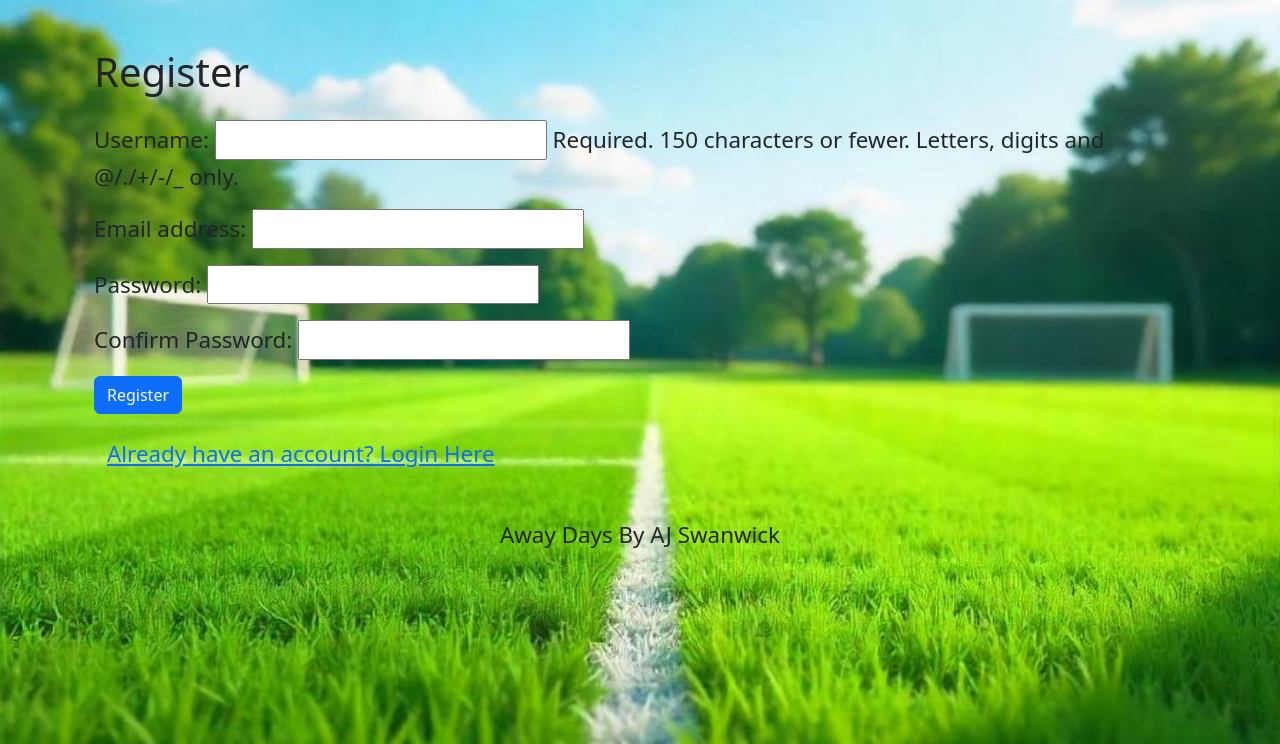
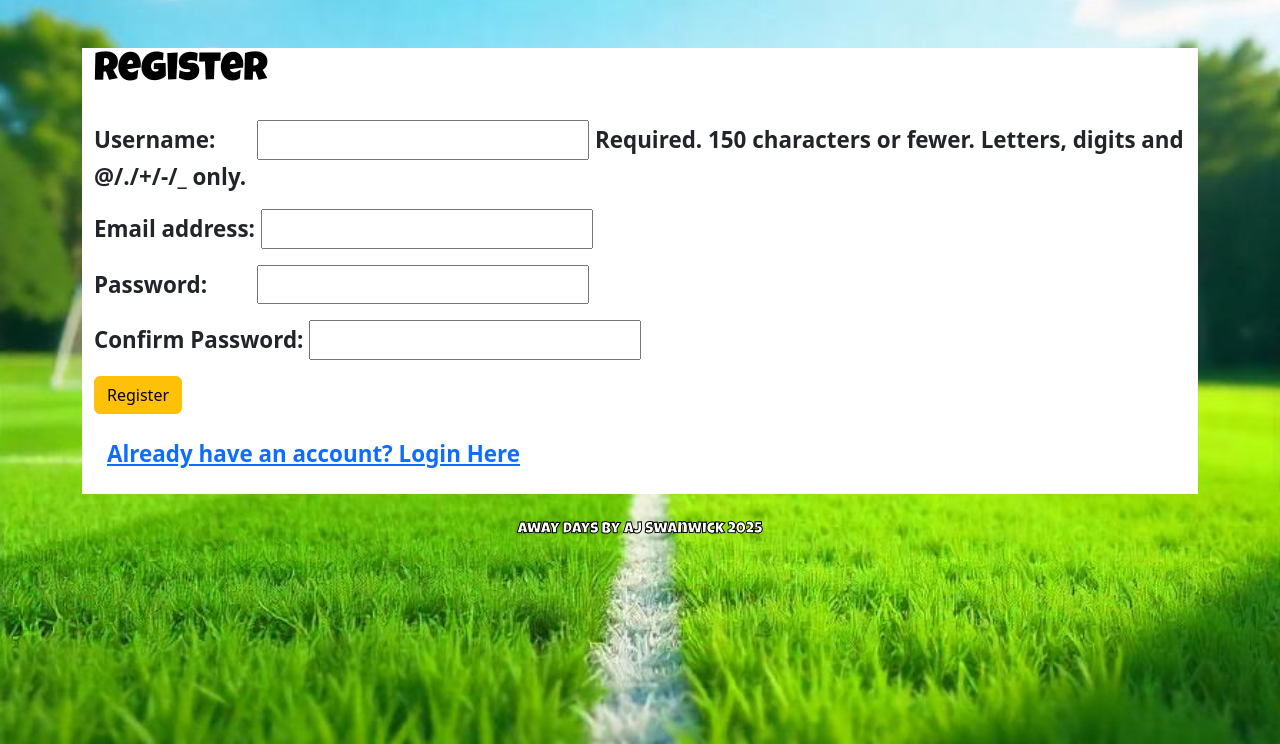
Before and after one commit to ajswanwick/away_days, a Django app: page /register/ in a window 1280 px wide. Shown: the part 56-800 px from the top of the page. Run offline with Django 4.2, Linux system fonts and the light colour scheme.

Commit message:
update style.css for register page update style for review form and update register and review forms

```diff
--- a/review/templates/registration/register.html
+++ b/review/templates/registration/register.html
@@ -1,8 +1,9 @@
 {% extends 'base.html' %}
 
 {% block content %}
-    <div class="container mt-5">
-        <h1 class="mb-4">Register</h1>
+<!--form content-->
+    <div class="register-form container mt-5">
+        <h1 class=" register-header mb-4">Register</h1>
 
         {% if messages %}
             <div class="alert alert-info">
@@ -15,7 +16,7 @@
         <form method="POST">
             {% csrf_token %}
             {{ form.as_p }}  <!-- Display form fields here -->
-            <button type="submit" class="btn btn-primary">Register</button>
+            <button type="submit" class="btn btn-warning">Register</button>
         </form>
         <button class=" login-btn btn btn-link mt-3" data-bs-toggle="modal" data-bs-target="#loginModal">
            <p> Already have an account? Login Here</p>
--- a/review/templates/review/review_form.html
+++ b/review/templates/review/review_form.html
@@ -4,9 +4,9 @@
 
 {% block content %}
 
-
-    <div class="container mt-5">
-        <h1 class="mb-4">Create a New Review</h1>
+  <!--Form Content-->
+    <div class="review-form container mt-5">
+        <h1 class="review-header mb-4">Create a New Review</h1>
         <form method="POST" class="needs-validation" novalidate>
             {% csrf_token %}
             {{ form.as_p }}
--- a/review/views.py
+++ b/review/views.py
@@ -1,6 +1,6 @@
 from django.shortcuts import render, get_object_or_404, redirect
 from django.views.generic import TemplateView
-from django.contrib.auth import authenticate, login,logout
+from django.contrib.auth import authenticate, login, logout
 from .models import Review
 from .forms import ReviewForm
 from django.contrib.auth.decorators import login_required
@@ -12,18 +12,13 @@ from django.contrib.auth.forms import UserCreationForm
 
 
 
+# --------Home View ------------
+class HomePage(TemplateView):
+  template_name = 'home.html'
 
-class HomePage(TemplateView):
-    """
-    Displays home page"
-    """
-    template_name = 'home.html'
 
-# Create your views here.
+# ---------Login view --------------
 def login_view(request):
-    """
-    Custom login view
-    """
     if request.method == 'POST':
         username = request.POST.get('username')
         password = request.POST.get('password')
@@ -37,6 +32,7 @@ def login_view(request):
     return render(request, 'registration/login.html')
 
 
+# -------------Register View ---------------
 def register(request):
     if request.method == 'POST':
         form = UserRegistrationForm(request.POST)
@@ -52,12 +48,16 @@ def register(request):
 
     return render(request, 'registration/register.html', {'form': form})
 
+
+# -------------List View ------------------
 def review_list(request):
     reviews = Review.objects.all()  # Fetch all reviews
     context = {'reviews': reviews}
     return render(request, 'review/review_list.html', context)
 
 
+
+#---------Create a Review ---------------
 @login_required(login_url='login')
 def review_create(request):
     if request.method == 'POST':
@@ -74,6 +74,7 @@ def review_create(request):
     return render(request, 'review/review_form.html', {'form': form})
 
 
+# -----------Update a Review-----------
 @login_required(login_url='login')  # Redirect to login if not authenticated
 def review_update(request, pk):
     review = get_object_or_404(Review, pk=pk)
@@ -90,6 +91,8 @@ def review_update(request, pk):
         form = ReviewForm(instance=review)
     return render(request, 'review/review_form.html', {'form': form})
 
+
+# ---------- Delete Review --------------
 @login_required(login_url='login')  # Redirect to login if not authenticated
 def review_delete(request, pk):
     review = get_object_or_404(Review, pk=pk)
--- a/static/css/style.css
+++ b/static/css/style.css
@@ -1,7 +1,11 @@
+/*fonts-----------------------------------*/
+
 @import url('https://fonts.googleapis.com/css2?family=Sriracha&display=swap');
 @import url('https://fonts.googleapis.com/css2?family=Luckiest+Guy&display=swap');
 @import url('https://fonts.googleapis.com/css2?family=Luckiest+Guy&family=Roboto:ital,wght@0,100..900;1,100..900&display=swap');
 
+
+/* general styles------------------------*/
 body {
 background-image: url('/static/media/images/pitch.jpeg');
 background-repeat: repeat;
@@ -14,13 +18,7 @@ width: 100%;
 
 }
 
-
-
-
-  p{
-    font-size: 1.4rem;
-
-  }
+/*forms---------------------------*/
 
 .review_btn{
   background-color: #fff;
@@ -49,7 +47,9 @@ width: 100%;
 }
 
 #id_comments.form-control{
-  width: 100%
+  width: 100%;
+
+
 }
 
 #id_username.form-control{
@@ -57,10 +57,29 @@ width: 100%;
 }
 
 #id_password.form-control{
-  width: 100%
+  width: 100%;
+
 
 }
 
+input#id_username.form-control{
+  margin-left:0px;
+}
+
+input#id_password.form-control{
+  margin-left:0px;
+}
+
+
+input#id_username{
+  margin-left: 36px;
+}
+
+input#id_password{
+  margin-left: 44px;
+}
+
+/*Base & Home Page HTML----------------*/
 .hero{
   max-height: 100vh;
  }
@@ -78,15 +97,15 @@ width: 100%;
   font-size: 80px;
   font-family:'Luckiest Guy', sans-serif;
   color: #fff;
-  -webkit-text-stroke: 3px black;;
+  -webkit-text-stroke: 2px black;;
   text-align: center;
 
 }
-
+/* review page------------------------*/
 .review-list{
   font-family:'Luckiest Guy', sans-serif;
   color: #fff;
-  -webkit-text-stroke: 3px black;;
+  -webkit-text-stroke: 2px black;;
 
 }
 
@@ -98,6 +117,8 @@ width: 100%;
   justify-self: flex-end;
   background-color: #fff;
 
+
+
 }
 
 ul{
@@ -108,11 +129,56 @@ ul{
 
 }
 
+/*review cards-------------------*/
 .card{
   border-radius: 15px;
+  color: black;
 
+ }
+
+ .card-body{
+  text-align: center;
+
+ }
+
+.card-title{
+font-family: 'Luckiest Guy', sans-serif;
+}
+
+
+
+/*Review Form--------------------*/
+
+
+.review-header{
+  font-family: 'Luckiest Guy', sans-serif;
+  color: #fff;
+  -webkit-text-stroke: 2px black;
+}
+
+.review-form p{
+  font-size: 1.4rem;
+  font-weight: bolder;
+}
+/*Register Form--------------------*/
+.register-form{
+  background-color: #fff;
+}
+
+.register-header{
+  font-family: 'Luckiest Guy', sans-serif;
   color: black
+
 }
+
+.register-form p{
+  font-size: 1.4rem;
+
+  font-weight: bolder;
+
+}
+
+/*media responsiveness------------*/
 
 @media (max-width: 810px){
 
@@ -139,5 +205,14 @@ ul{
     color: #fff;
     font-family: 'Sriracha', sans-serif;
     font-weight: bold;
+
   }
 }
+
+
+/*footer-----------------*/
+.footer-msg{
+  color: #fff;
+  font-family: 'Luckiest Guy', sans-serif;
+  -webkit-text-stroke: 1px black;
+}
--- a/templates/base.html
+++ b/templates/base.html
@@ -51,7 +51,7 @@
     </main>
 
     <footer class=" main_footer text-center mt-4">
-        <p>Away Days By AJ Swanwick</p>
+        <p class = "footer-msg">Away Days By AJ Swanwick 2025</p>
     </footer>
 
     <!-- Login Modal -->
```
